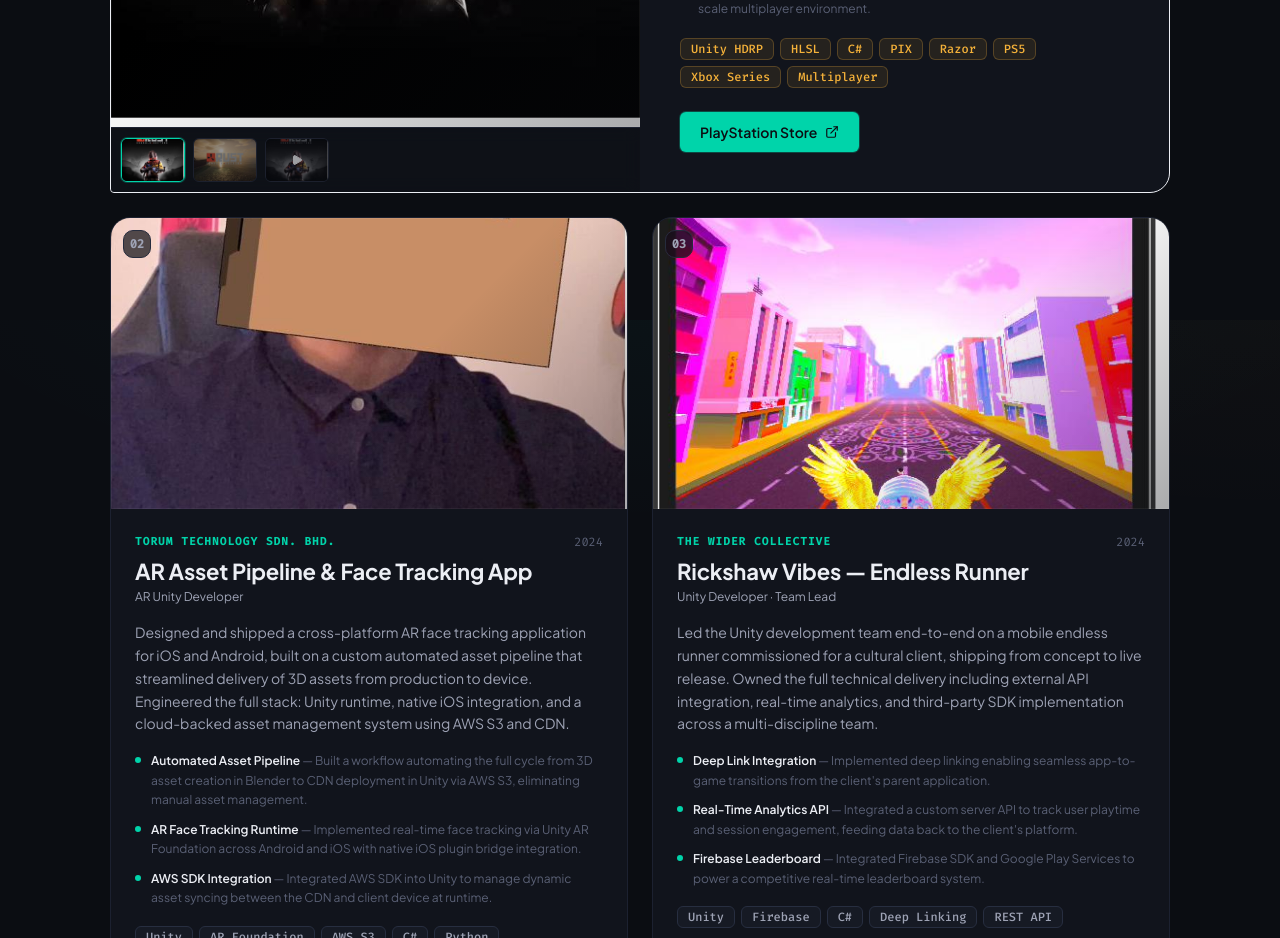
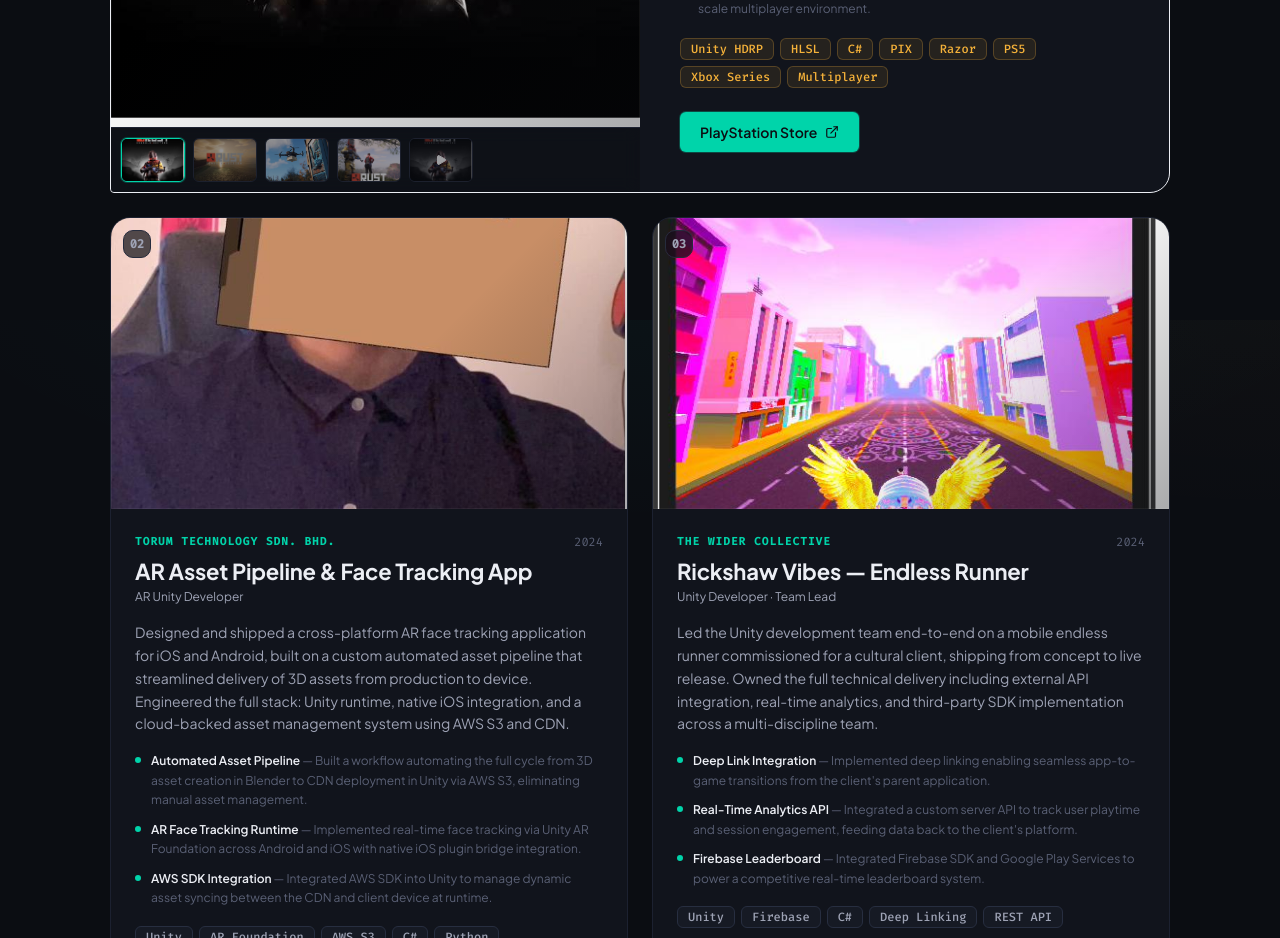
Before and after one commit to mahmoud1011/portfolio26, a Next.js app: page / in a window 1280 px wide. Shown: the part 2080-3018 px from the top of the page. Built offline with nearby package versions, Linux system fonts and the light colour scheme.

Commit message:
Added media

```diff
--- a/src/content/projects.ts
+++ b/src/content/projects.ts
@@ -46,6 +46,16 @@
         type: "image",
         src: withBasePath("/images/projects/rust/landscape.jpg"),
         alt: "Rust: Console Edition — in-game coastal landscape at sunset rendered on console hardware",
+      },
+      {
+        type: "image",
+        src: withBasePath("/images/projects/rust/media.jpg"),
+        alt: "Rust: Console Edition — in-game screenshot showing coastal combat action",
+      },
+      {
+        type: "image",
+        src: withBasePath("/images/projects/rust/media01.jpg"),
+        alt: "Rust: Console Edition — gameplay screenshot with player and environment detail",
       },
       {
         type: "video",
```
Also changed, not shown: public/images/projects/rust/media.jpg (added), public/images/projects/rust/media01.jpg (added).
